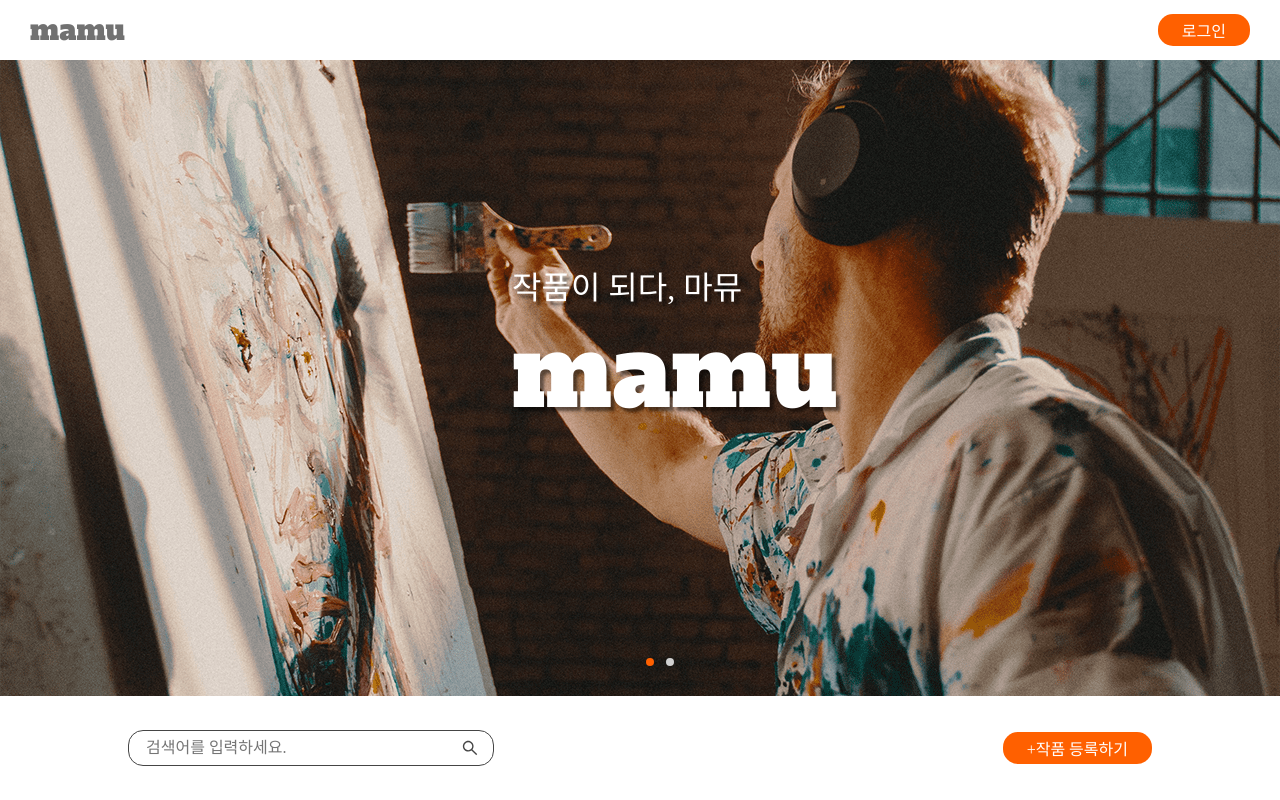
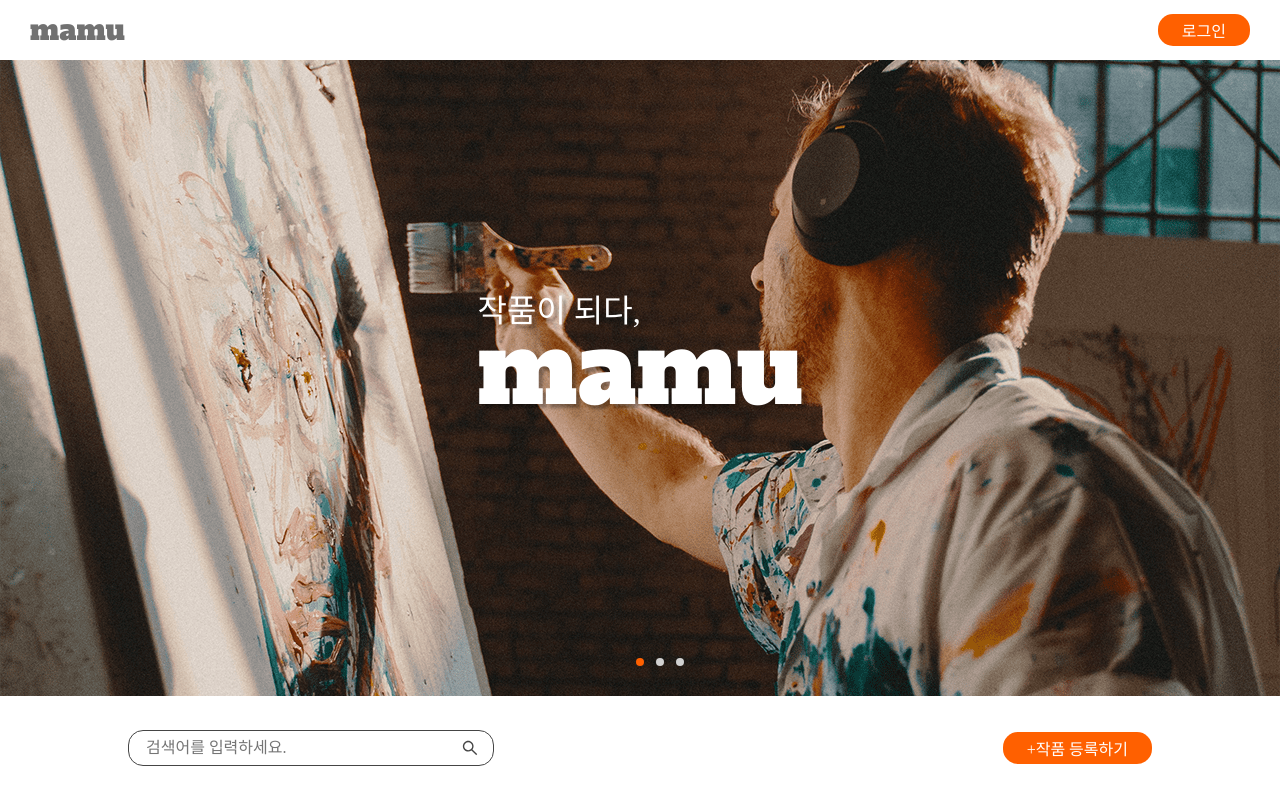
Before and after one commit to ju-ju2/mamu-project, a Next.js app: page / in a window 1280 px wide. Shown: the top 800 px of the page. Built offline with nearby package versions, Linux system fonts and the light colour scheme; a web font is replaced by a local one.

Commit message:
Refactor: 배너 리팩토링 및 미디어쿼리 적용

```diff
--- /dev/null
+++ b/src/components/commons/layout/banner/banner.styles.ts
@@ -0,0 +1,77 @@
+import "slick-carousel/slick/slick.css";
+import "slick-carousel/slick/slick-theme.css";
+import styled from "@emotion/styled";
+
+export const Wrapper = styled.div`
+  /* width: 100vw;
+  height: 70%; */
+  .dots_custom {
+    display: inline-block;
+    vertical-align: middle;
+    margin: auto 0;
+    padding: 0;
+  }
+
+  .dots_custom li {
+    list-style: none;
+    cursor: pointer;
+    display: inline-block;
+    margin: 0 6px;
+    padding: 0;
+  }
+
+  .dots_custom li button {
+    border: none;
+    background: #d1d1d1;
+    color: transparent;
+    cursor: pointer;
+    display: block;
+    height: 8px;
+    width: 8px;
+    border-radius: 100%;
+    padding: 0;
+  }
+
+  .dots_custom li.slick-active button {
+    background-color: #ff6000;
+  }
+`;
+
+export const BackgroundDiv = styled.div`
+  width: 100vw;
+  height: 87vh;
+  display: flex;
+  flex-direction: column;
+  justify-content: center;
+  align-items: center;
+  background-image: url("/img/mainBanner.webp");
+  background-size: cover;
+  font-size: 30px;
+  color: white;
+`;
+
+export const BannerTitleWrapper = styled.div`
+  display: flex;
+  flex-direction: column;
+  justify-content: center;
+  align-items: flex-start;
+`;
+export const SubTitle = styled.div`
+  font-size: 2rem;
+  color: white;
+  text-shadow: 4px 4px 3px rgba(0, 0, 0, 0.3);
+  @media (max-width: 500px) {
+    font-size: 1rem;
+  }
+`;
+export const Title = styled.div`
+  font-size: 6rem;
+  font-family: "mainTitle";
+  color: white;
+  text-shadow: 4px 4px 3px rgba(0, 0, 0, 0.3);
+  line-height: 5rem;
+  @media (max-width: 500px) {
+    font-size: 3rem;
+    line-height: 3rem;
+  }
+`;
--- a/src/components/commons/layout/banner/banner.tsx
+++ b/src/components/commons/layout/banner/banner.tsx
@@ -2,70 +2,7 @@ import Slider from "react-slick";
 import "slick-carousel/slick/slick.css";
 import "slick-carousel/slick/slick-theme.css";
 import styled from "@emotion/styled";
-
-export const Wrapper = styled.div`
-  /* width: 100vw;
-  height: 70%; */
-  .dots_custom {
-    display: inline-block;
-    vertical-align: middle;
-    margin: auto 0;
-    padding: 0;
-  }
-
-  .dots_custom li {
-    list-style: none;
-    cursor: pointer;
-    display: inline-block;
-    margin: 0 6px;
-    padding: 0;
-  }
-
-  .dots_custom li button {
-    border: none;
-    background: #d1d1d1;
-    color: transparent;
-    cursor: pointer;
-    display: block;
-    height: 8px;
-    width: 8px;
-    border-radius: 100%;
-    padding: 0;
-  }
-
-  .dots_custom li.slick-active button {
-    background-color: #ff6000;
-  }
-`;
-export const BackgroundImage = styled.img`
-  width: 100vw;
-  height: 87vh;
-  object-fit: cover;
-  position: relative;
-`;
-export const ContentsWrapper = styled.div`
-  width: 100vw;
-  /* height: 100%; */
-  display: flex;
-  flex-direction: column;
-  align-items: flex-start;
-  justify-content: space-between;
-  position: absolute;
-  top: 50%;
-  right: 50%;
-  transform: translate(-10%, -50%);
-`;
-export const SubTitle = styled.div`
-  font-size: 2rem;
-  color: white;
-  text-shadow: 4px 4px 3px rgba(0, 0, 0, 0.5);
-`;
-export const Title = styled.div`
-  font-size: 6rem;
-  font-family: "mainTitle";
-  color: white;
-  text-shadow: 4px 4px 3px rgba(0, 0, 0, 0.5);
-`;
+import * as S from "./banner.styles";
 
 export default function Banner() {
   const settings = {
@@ -92,19 +29,23 @@ export default function Banner() {
     dotsClass: "dots_custom",
   };
   return (
-    <Wrapper>
+    <S.Wrapper>
       <Slider {...settings}>
         <div>
-          <ContentsWrapper>
-            <SubTitle>작품이 되다, 마뮤</SubTitle>
-            <Title>mamu</Title>
-          </ContentsWrapper>
-          <BackgroundImage src="/img/mainBanner.webp" />
+          <S.BackgroundDiv>
+            <S.BannerTitleWrapper>
+              <S.SubTitle>작품이 되다,</S.SubTitle>
+              <S.Title>mamu</S.Title>
+            </S.BannerTitleWrapper>
+          </S.BackgroundDiv>
         </div>
         <div>
-          <BackgroundImage src="/img/mainBanner.webp" />
+          <S.BackgroundDiv></S.BackgroundDiv>
+        </div>
+        <div>
+          <S.BackgroundDiv></S.BackgroundDiv>
         </div>
       </Slider>
-    </Wrapper>
+    </S.Wrapper>
   );
 }
```
